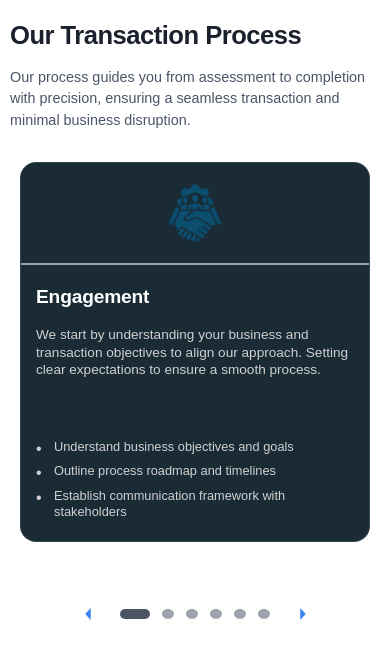
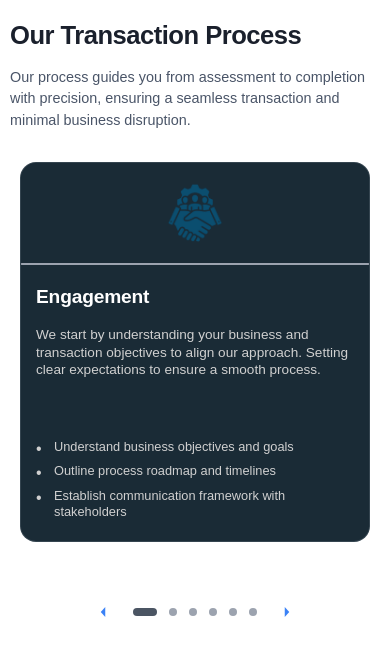
Before and after one commit to arpitnexuses/intellectus-component2, a Next.js app: page / in a window 390 px wide. Shown: the top 658 px of the page. Built offline with nearby package versions, Linux system fonts and the light colour scheme.

Commit message:
UI IMPROVEMENTS: Fixed partial card border and reduced navigation size

```diff
--- a/components/ProcessCard.module.css
+++ b/components/ProcessCard.module.css
@@ -113,11 +113,17 @@
     opacity: 0.9;
     overflow: hidden;
     position: relative;
+    border-radius: 16px 0 0 16px; /* Flat right border since it continues to next pagination */
   }
 
   /* Hide overflowing content in partial card */
   .cards-page:not(:last-child) .process-card:nth-child(3) .card-right-section {
     overflow: hidden;
+  }
+
+  /* Adjust left section border radius for partial card */
+  .cards-page:not(:last-child) .process-card:nth-child(3) .card-left-section {
+    border-radius: 16px 0 0 16px; /* Match the partial card's flat right border */
   }
 
   .cards-page:not(:last-child) .process-card:nth-child(3) .card-description {
@@ -174,6 +180,7 @@
     grid-column: span 1;
     opacity: 0.9;
     overflow: hidden;
+    border-radius: 16px 0 0 16px; /* Flat right border since it continues to next pagination */
   }
 
   .cards-page:not(:last-child) .process-card:nth-child(3) .card-description {
@@ -187,6 +194,11 @@
 
   .cards-page:not(:last-child) .process-card:nth-child(3) .card-bullets {
     display: none;
+  }
+
+  /* Adjust left section border radius for partial card on tablet */
+  .cards-page:not(:last-child) .process-card:nth-child(3) .card-left-section {
+    border-radius: 16px 0 0 16px; /* Match the partial card's flat right border */
   }
 
   /* Last page cards - center them properly */
@@ -221,14 +233,14 @@
   }
 
   .indicator {
-    width: 12px;
-    height: 12px;
-    min-width: 12px;
+    width: 8px;
+    height: 8px;
+    min-width: 8px;
   }
 
   .indicator.active {
-    width: 40px;
-    height: 12px;
+    width: 24px;
+    height: 8px;
   }
 }
 
@@ -274,15 +286,15 @@
 .nav-arrow {
   background: none;
   border: none;
-  width: 60px;
-  height: 60px;
+  width: 50px;
+  height: 50px;
   display: flex;
   align-items: center;
   justify-content: center;
   cursor: pointer;
   transition: all 0.2s ease;
   padding: 0;
-  border-radius: 10px;
+  border-radius: 8px;
 }
 
 .nav-arrow:hover {
@@ -313,8 +325,8 @@
 }
 
 .indicator {
-  width: 12px;
-  height: 12px;
+  width: 10px;
+  height: 10px;
   border-radius: 50%;
   border: none;
   background: #9CA3AF;
@@ -328,9 +340,9 @@
 }
 
 .indicator.active {
-  width: 40px;
-  height: 12px;
-  border-radius: 6px;
+  width: 32px;
+  height: 10px;
+  border-radius: 5px;
   background: #4B5563;
   transform: scale(1);
 }
@@ -856,13 +868,13 @@
   }
 
   .nav-arrow {
-    width: 50px;
-    height: 50px;
+    width: 44px;
+    height: 44px;
   }
 
   .nav-arrow svg {
-    width: 28px;
-    height: 28px;
+    width: 24px;
+    height: 24px;
   }
 
   .carousel-indicators {
@@ -872,13 +884,13 @@
   }
 
   .indicator {
-    width: 10px;
-    height: 10px;
+    width: 8px;
+    height: 8px;
   }
 
   .indicator.active {
-    width: 30px;
-    height: 10px;
+    width: 24px;
+    height: 8px;
   }
 }
 
@@ -932,12 +944,12 @@
   }
 
   .nav-arrow {
-    width: 45px;
-    height: 45px;
+    width: 40px;
+    height: 40px;
   }
 
   .nav-arrow svg {
-    width: 24px;
-    height: 24px;
+    width: 20px;
+    height: 20px;
   }
 }
```
